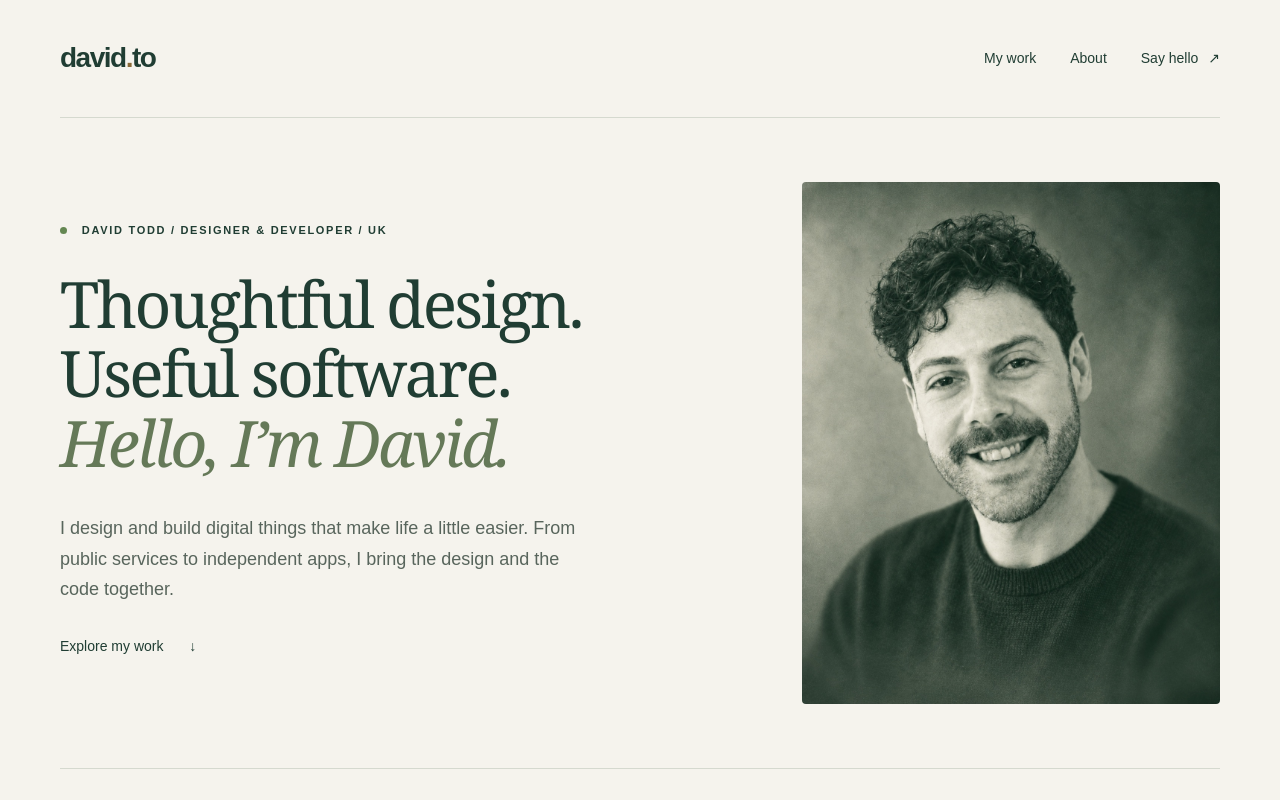
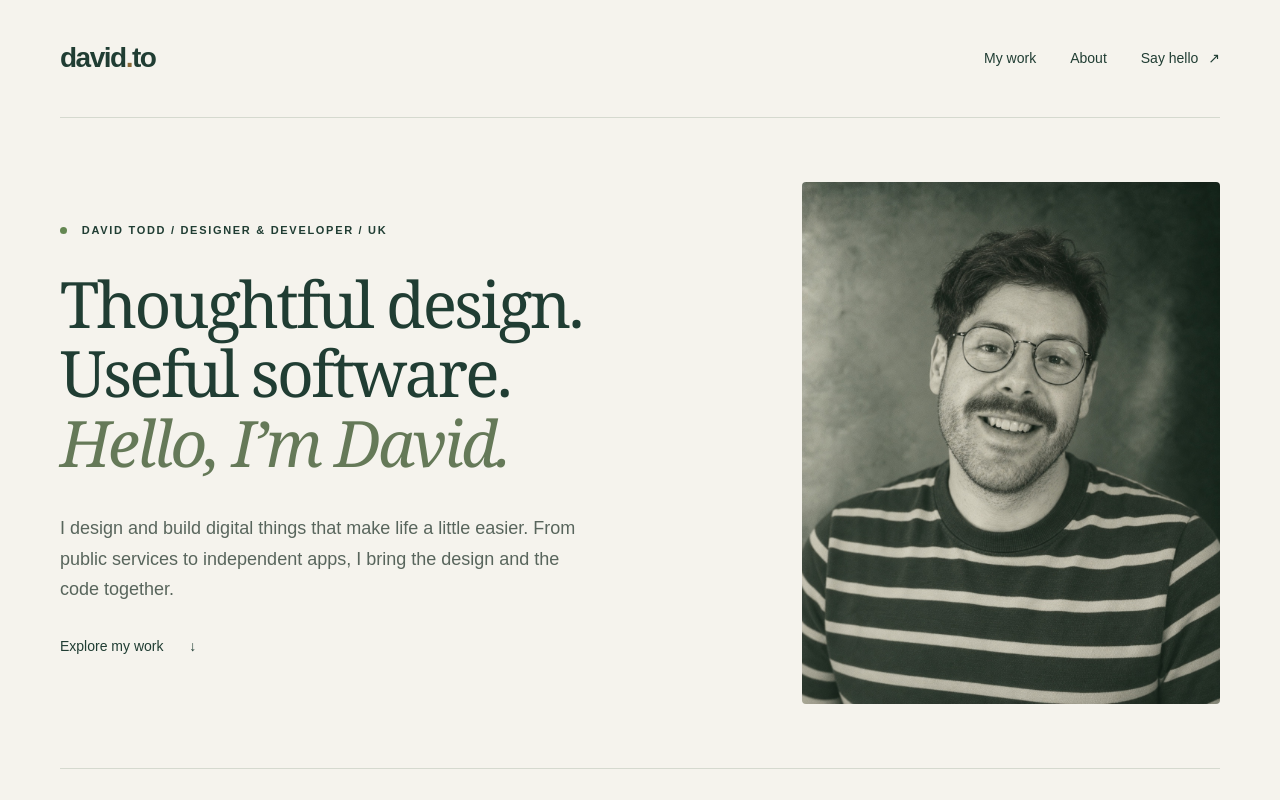
Before and after one commit to daviddotto/david.to, a plain HTML site: page index.html in a window 1280 px wide. Shown: the top 800 px of the page. Drawn offline with Linux system fonts and the light colour scheme; a web font is replaced by a local one.

Commit message:
Update portrait likeness with glasses and striped T-shirt

```diff
--- a/index.html
+++ b/index.html
@@ -49,7 +49,7 @@
 				</div>
 				</div>
 				<figure class="hero-portrait">
-					<img src="./images/david-todd-portrait-green.jpg" alt="Portrait of David Todd" width="1122" height="1402" fetchpriority="high">
+					<img src="./images/david-todd-portrait-glasses-striped.jpg" alt="Portrait of David Todd" width="1122" height="1402" fetchpriority="high">
 				</figure>
 			</section>
 			<section class="work section" id="work" aria-labelledby="work-title">
```
Also changed, not shown: images/david-todd-portrait-glasses-striped.jpg (added).
